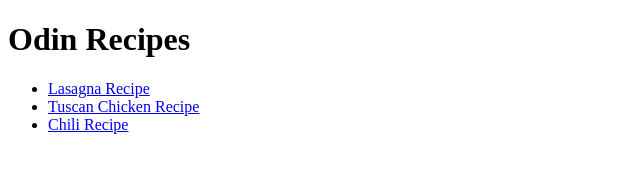
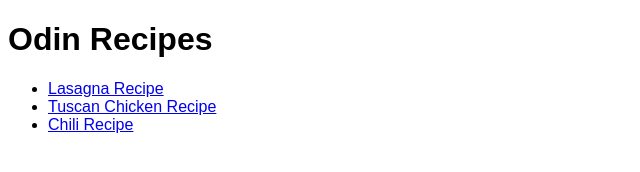
Before and after one commit to jgaul1989/odin-recipes, a plain HTML site: page index.html in a window 1280 px wide. Shown: the whole page, without its empty margins (0-640 px from the left). Drawn offline with Linux system fonts and the light colour scheme.

Commit message:
Added classes to index for CSS styling
Added a container div for the index's content and added a class
for the list items

```diff
--- a/index.html
+++ b/index.html
@@ -3,18 +3,20 @@
 
 <head>
     <meta charset="UTF-8">
+    <link rel="stylesheet" href="css/style.css">
     <meta name="viewport" content="width=device-width, initial-scale=1.0">
     <title>Odin Recipes</title>
 </head>
 
-<body>
+<body class = "index-body">
 
-    <h1>Odin Recipes</h1>
-    <div>
+
+    <div class = "index-div">
+        <h1>Odin Recipes</h1>
         <ul>
-            <li><a href="recipes/lasagna.html">Lasagna Recipe</a></li>
-            <li><a href="recipes/tuscan-chicken.html">Tuscan Chicken Recipe</a></li>
-            <li><a href="recipes/chili.html">Chili Recipe</a></li>
+            <li class = "recipe-item"><a href="recipes/lasagna.html">Lasagna Recipe</a></li>
+            <li class = "recipe-item"><a href="recipes/tuscan-chicken.html">Tuscan Chicken Recipe</a></li>
+            <li class = "recipe-item"><a href="recipes/chili.html">Chili Recipe</a></li>
         </ul>
 
     </div>
```
